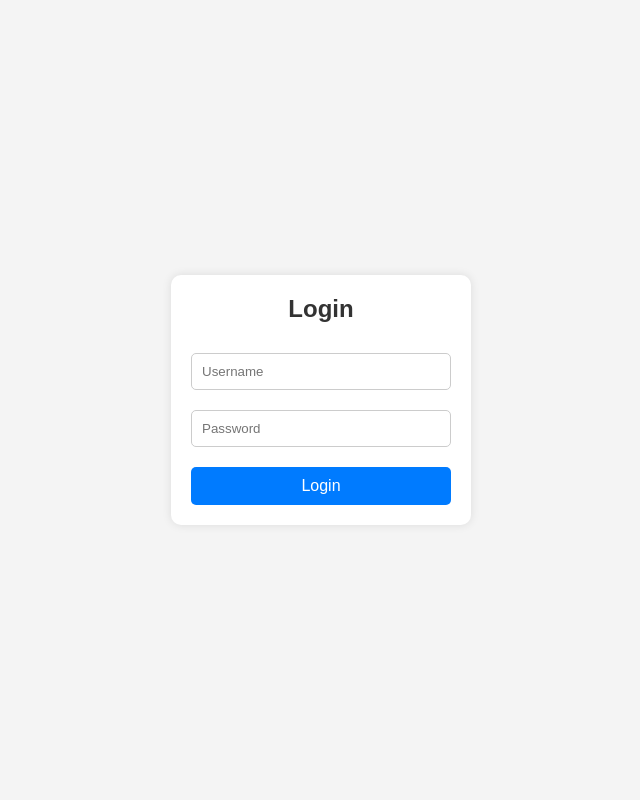
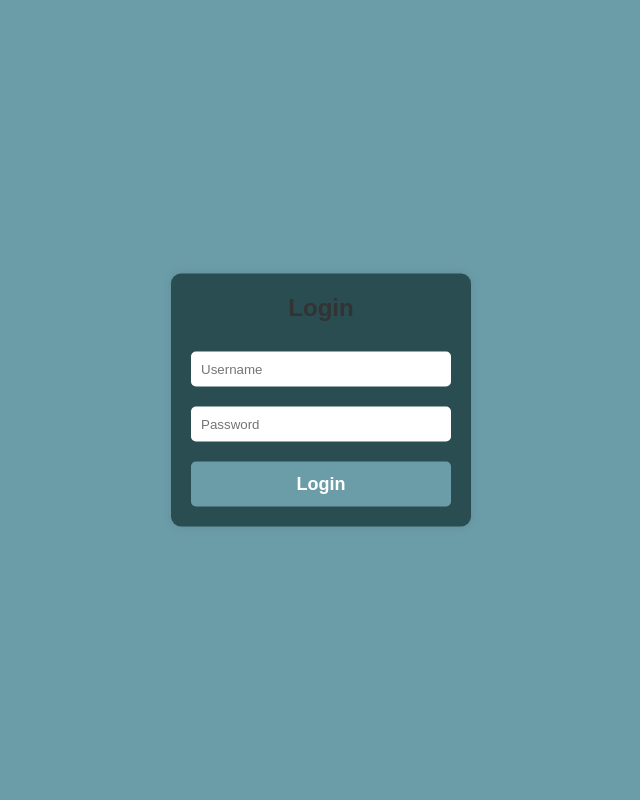
Before and after one commit to kireet-09/EV-Charging, a Django app: template ev_charging/reservations/templates/login.html in a window 1280 px wide. Shown: the whole page, without its empty margins (319-959 px from the left). Run offline with Django 5.2, Linux system fonts and the light colour scheme; the template is opened without the code that fills it, so the values that code supplies are empty.

Commit message:
css added

```diff
--- a/ev_charging/reservations/static/styles.css
+++ b/ev_charging/reservations/static/styles.css
@@ -6,24 +6,192 @@
     font-family: Arial, sans-serif;
 }
 
+:root {
+    --primary-color: #6b9da8; /* Soft teal */
+    --secondary-color: #2a4d52; /* Darker teal */
+    --accent-color: #ffffff; /* White */
+    --button-hover: #55808b; /* Hover color */
+    --text-color: #f8f8f8; /* Light text */
+}
 /* Center content on the page */
 body {
-    background-color: #f4f4f4;
-    display: flex;
-    justify-content: center;
-    align-items: center;
-    height: 100vh;
+    background-color: var(--primary-color);
+    color: var(--text-color);
 }
 
+.header {
+    width: 100%;
+    background: var(--secondary-color);
+    display: flex;
+    align-items: center;
+    justify-content: space-between;
+    padding: 15px 50px;
+    box-shadow: 0px 2px 10px rgba(0, 0, 0, 0.1);
+    position: fixed;
+    top: 0;
+    left: 0;
+    z-index: 100;
+    position: relative;
+}
+
+.logo-container img {
+    width: 180px;  /* Adjust width to make it bigger */
+    height: auto; /* Keeps aspect ratio */
+}
+
+.nav-container {
+    display: flex;
+    gap: 30px; /* Space between links */
+}
+
+.nav-container a {
+    text-decoration: none;
+    color: var(--accent-color);
+    font-size: 22px;
+    font-weight: bold;
+    transition: color 0.3s;
+    padding: 10px 15px;
+}
+
+.nav-container a:hover {
+    color: var(--button-hover);
+}
+
+.auth-buttons {
+    display: flex;
+    gap: 15px; /* Space between buttons */
+}
+
+.auth-buttons button {
+    padding: 12px 20px;
+    background-color: var(--primary-color);
+    color: var(--accent-color);
+    border: none;
+    border-radius: 8px;
+    cursor: pointer;
+    font-size: 22px;
+    font-weight: bold;
+    font-weight: bold;
+    transition: background-color 0.3s;
+}
+
+.auth-buttons button:hover {
+    background-color: var(--button-hover);
+}
+
+.main {
+    margin-top: 1000px;
+}
+
+.body{
+    padding-top: 1000px;
+}
+
+#intro {
+    text-align: center;
+    padding: 80px 20px;
+    font-size: 26px;
+    font-weight: bold;
+    color: var(--accent-color);
+    max-width: 70%;
+    margin: auto;
+}
+
+/* Info Section */
+#info {
+    display: flex;
+    align-items: center;
+    justify-content: space-between;
+    max-width: 80%;
+    margin: 60px auto; /* Center the section with some spacing */
+    background: var(--secondary-color);
+    padding: 40px;
+    border-radius: 15px;
+    box-shadow: 0px 4px 10px rgba(0, 0, 0, 0.2);
+}
+
+/* Text Section */
+#info .text {
+    width: 50%;
+    font-size: 18px;
+    line-height: 1.8;
+    color: var(--accent-color);
+    padding-right: 20px;
+}
+
+/* Image Section */
+#info .image {
+    width: 50%;
+    display: flex;
+    justify-content: center; /* Center the image horizontally */
+    padding-left: 10px ;
+}
+
+#info .image img {
+    max-width: 90%;
+    height: auto;
+    border-radius: 10px; /* Optional: Add rounded corners */
+}
+
+
+/* Footer */
+footer {
+    text-align: center;
+    padding: 20px 0;
+    background: var(--secondary-color);
+    color: var(--accent-color);
+    font-size: 18px;
+}
+
+
+
 /* Container styling */
-.container {
-    background: white;
+.login-container {
+    position: absolute;
+    top: 50%;
+    left: 50%;
+    transform: translate(-50%, -50%);
+    color: white;
+    background: var(--secondary-color);
     padding: 20px;
     border-radius: 10px;
     box-shadow: 0px 0px 10px rgba(0, 0, 0, 0.1);
     text-align: center;
     width: 300px;
 }
+
+.login-container input {
+    width: 100%;
+    padding: 10px;
+    margin: 10px 0;
+    border: none;
+    border-radius: 5px;
+    background: #fff;
+    color: #000;
+}
+
+/* Login Button */
+.login-container button {
+    width: 100%;
+    padding: 12px;
+    background-color: var(--primary-color);
+    color: var(--accent-color);
+    border: none;
+    border-radius: 5px;
+    cursor: pointer;
+    font-size: 18px;
+    font-weight: bold;
+    transition: background-color 0.3s;
+}
+
+.login-container button:hover {
+    background-color: var(--button-hover);
+}
+
+.btn:hover {
+    background-color: #ffdb4d;
+}
+
 
 /* Headings */
 h1, h2 {
--- a/ev_charging/reservations/templates/base.html
+++ b/ev_charging/reservations/templates/base.html
@@ -1,4 +1,4 @@
-    <!DOCTYPE html>
+<!DOCTYPE html>
 <html lang="en">
 <head>
     <meta charset="UTF-8">
--- a/ev_charging/reservations/templates/login.html
+++ b/ev_charging/reservations/templates/login.html
@@ -9,7 +9,7 @@
 
 </head>
 <body>
-    <div class="container">
+    <div class="login-container">
         <h2>Login</h2>
         <form method="POST" action="/login/">
             {% csrf_token %}
--- a/ev_charging/reservations/templates/reservation.html
+++ b/ev_charging/reservations/templates/reservation.html
@@ -5,7 +5,7 @@
 {% block content %}
     <h2>⚡ Reserve Your Charging Slot</h2>
 
-    <form method="POST">
+    <form method="POST" class="form-container">
         {% csrf_token %}
 
         <label for="station">📍 Select Station:</label>
--- a/ev_charging/reservations/templates/signup.html
+++ b/ev_charging/reservations/templates/signup.html
@@ -8,7 +8,7 @@
     <link rel="stylesheet" href="{% static 'styles.css' %}">
 </head>
 <body>
-    <div class="container">
+    <div class="login-container">
         <h2>Sign Up</h2>
         <form method="POST">
             {% csrf_token %}
```
Also changed, not shown: ev_charging/reservations/templates/home.html (+42 -6 lines).
